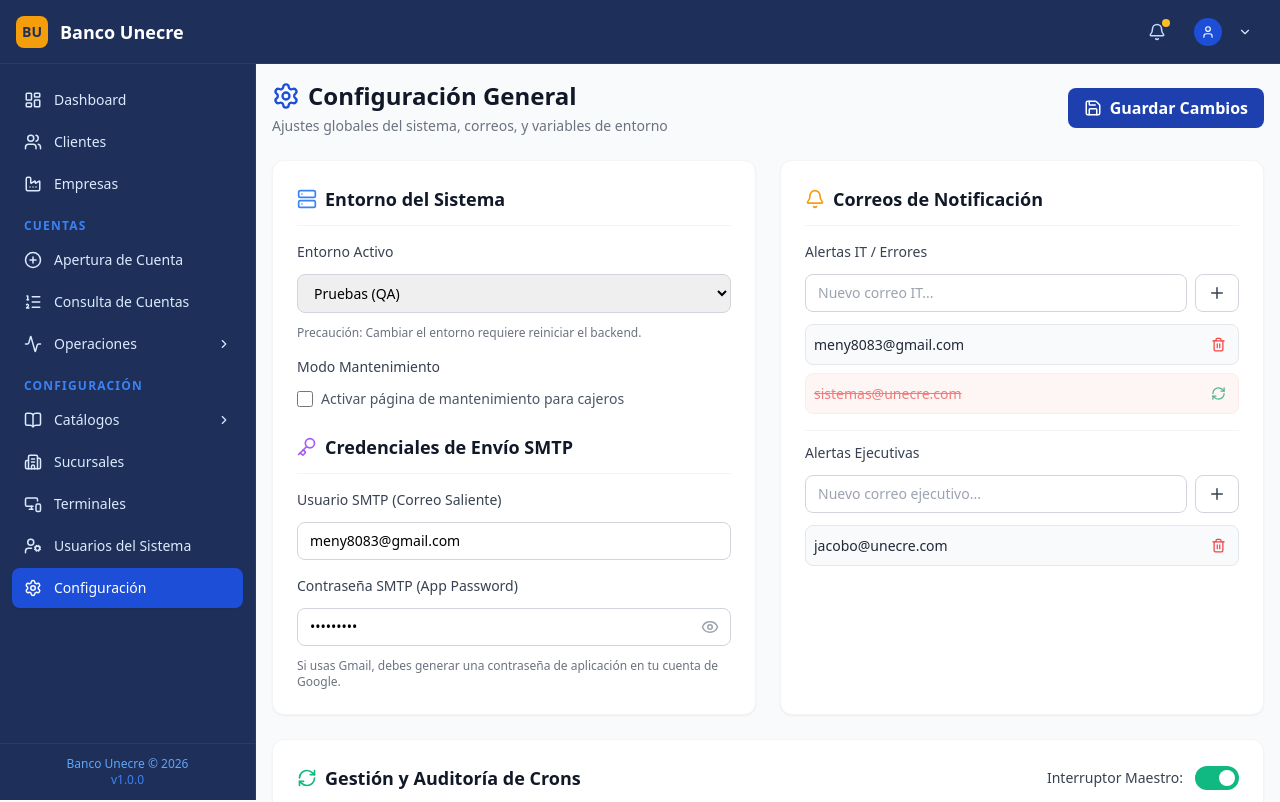
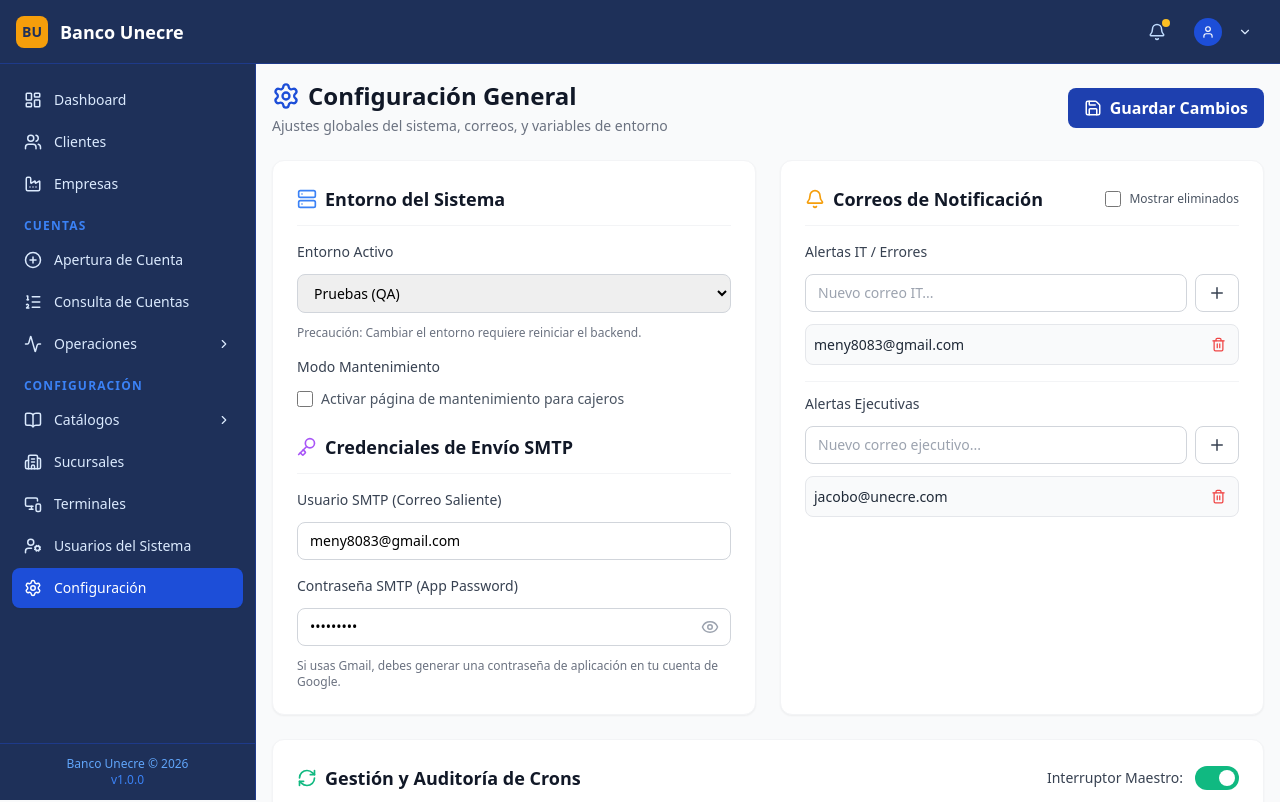
Before and after one commit to BancaUnecre/bancaUnecreFront, a React (Vite) app: page /configuracion in a window 1280 px wide. Shown: the top 802 px of the page. Built offline with nearby package versions, Linux system fonts and the light colour scheme; sample sign-in values are in the browser's storage.

Commit message:
feat: Agregar checkbox para ocultar/mostrar correos eliminados

```diff
--- a/src/pages/configuracion/ConfiguracionGeneral.tsx
+++ b/src/pages/configuracion/ConfiguracionGeneral.tsx
@@ -12,6 +12,7 @@ const ConfiguracionGeneral: React.FC = () => {
   const [nuevoCorreoIT, setNuevoCorreoIT] = useState('');
   const [nuevoCorreoEje, setNuevoCorreoEje] = useState('');
   const [showPassword, setShowPassword] = useState(false);
+  const [mostrarEliminadosCorreos, setMostrarEliminadosCorreos] = useState(false);
 
   const agregarCorreo = (tipo: 'IT' | 'EJECUTIVO', correo: string) => {
     if (!correo.trim()) return;
@@ -107,10 +108,24 @@ const ConfiguracionGeneral: React.FC = () => {
 
         {/* Panel 2: Alertas */}
         <div className="card p-6 space-y-4">
-          <h2 className="text-lg font-semibold text-gray-900 flex items-center gap-2 border-b border-gray-100 pb-3">
-            <Bell size={20} className="text-amber-500" />
-            Correos de Notificación
-          </h2>
+          <div className="flex items-center justify-between border-b border-gray-100 pb-3">
+            <h2 className="text-lg font-semibold text-gray-900 flex items-center gap-2">
+              <Bell size={20} className="text-amber-500" />
+              Correos de Notificación
+            </h2>
+            <div className="flex items-center gap-2">
+              <input
+                type="checkbox"
+                id="mostrarEliminados"
+                className="w-4 h-4 text-primary-600 rounded"
+                checked={mostrarEliminadosCorreos}
+                onChange={(e) => setMostrarEliminadosCorreos(e.target.checked)}
+              />
+              <label htmlFor="mostrarEliminados" className="text-xs text-gray-600 cursor-pointer">
+                Mostrar eliminados
+              </label>
+            </div>
+          </div>
 
           <div className="space-y-3">
             <label className="block text-sm font-medium text-gray-700">Alertas IT / Errores</label>
@@ -119,7 +134,7 @@ const ConfiguracionGeneral: React.FC = () => {
               <button type="button" onClick={() => agregarCorreo('IT', nuevoCorreoIT)} className="btn-secondary px-3"><Plus size={18} /></button>
             </div>
             <ul className="mt-2 space-y-2">
-              {correosIT.map(c => (
+              {correosIT.filter(c => c.activo || mostrarEliminadosCorreos).map(c => (
                 <li key={c.id} className={`flex items-center justify-between p-2 rounded-lg text-sm border ${c.activo ? 'bg-gray-50 border-gray-200 text-gray-800' : 'bg-red-50 border-red-100 text-red-500 line-through opacity-70'}`}>
                   <span>{c.correo}</span>
                   <button onClick={() => toggleCorreoActivo(c.id)} className={`p-1 rounded hover:bg-gray-200 transition-colors ${c.activo ? 'text-red-500' : 'text-emerald-600'}`} title={c.activo ? 'Eliminar (Desactivar)' : 'Restaurar'}>
@@ -137,7 +152,7 @@ const ConfiguracionGeneral: React.FC = () => {
               <button type="button" onClick={() => agregarCorreo('EJECUTIVO', nuevoCorreoEje)} className="btn-secondary px-3"><Plus size={18} /></button>
             </div>
             <ul className="mt-2 space-y-2">
-              {correosEje.map(c => (
+              {correosEje.filter(c => c.activo || mostrarEliminadosCorreos).map(c => (
                 <li key={c.id} className={`flex items-center justify-between p-2 rounded-lg text-sm border ${c.activo ? 'bg-gray-50 border-gray-200 text-gray-800' : 'bg-red-50 border-red-100 text-red-500 line-through opacity-70'}`}>
                   <span>{c.correo}</span>
                   <button onClick={() => toggleCorreoActivo(c.id)} className={`p-1 rounded hover:bg-gray-200 transition-colors ${c.activo ? 'text-red-500' : 'text-emerald-600'}`} title={c.activo ? 'Eliminar (Desactivar)' : 'Restaurar'}>
```
